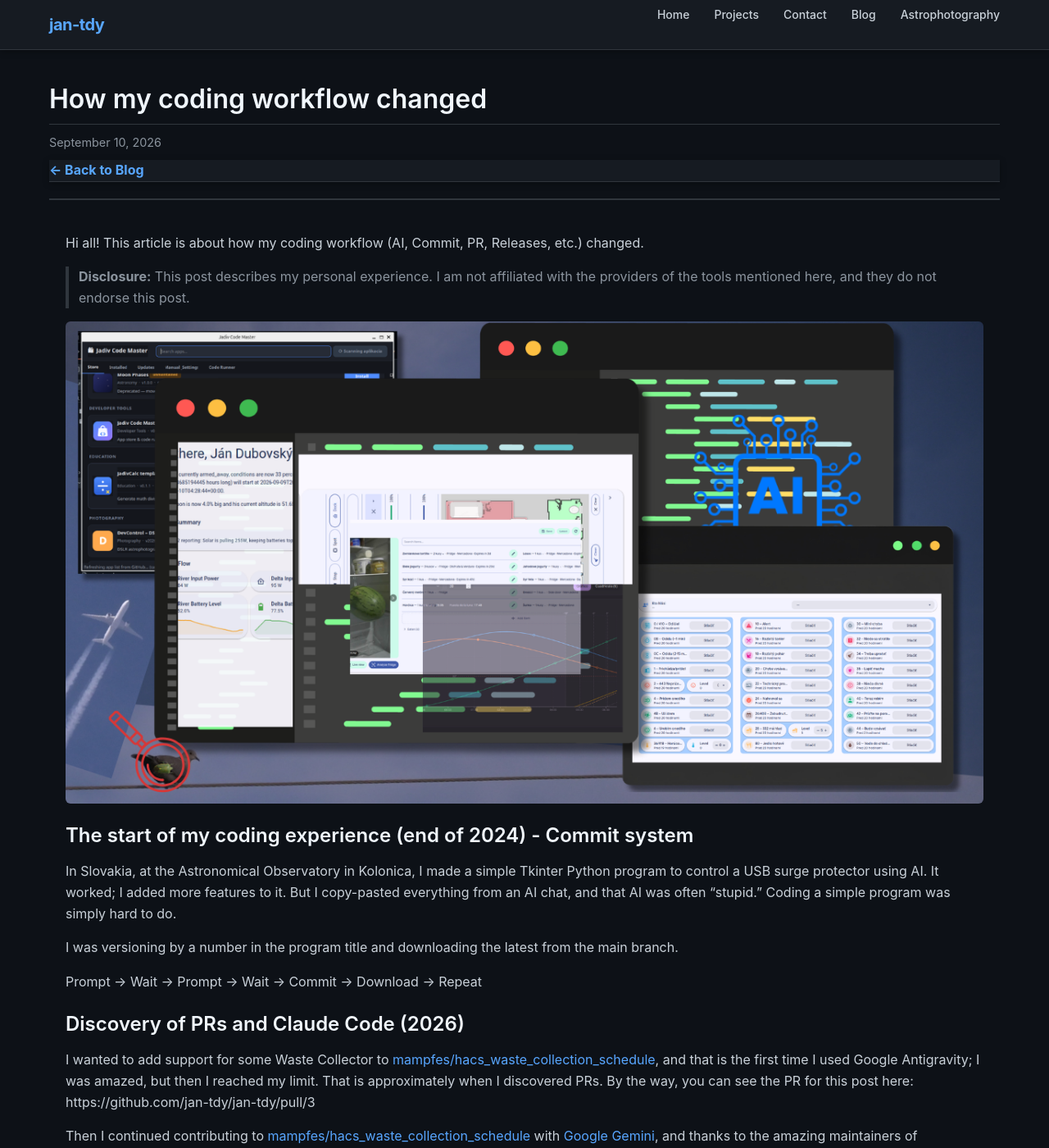
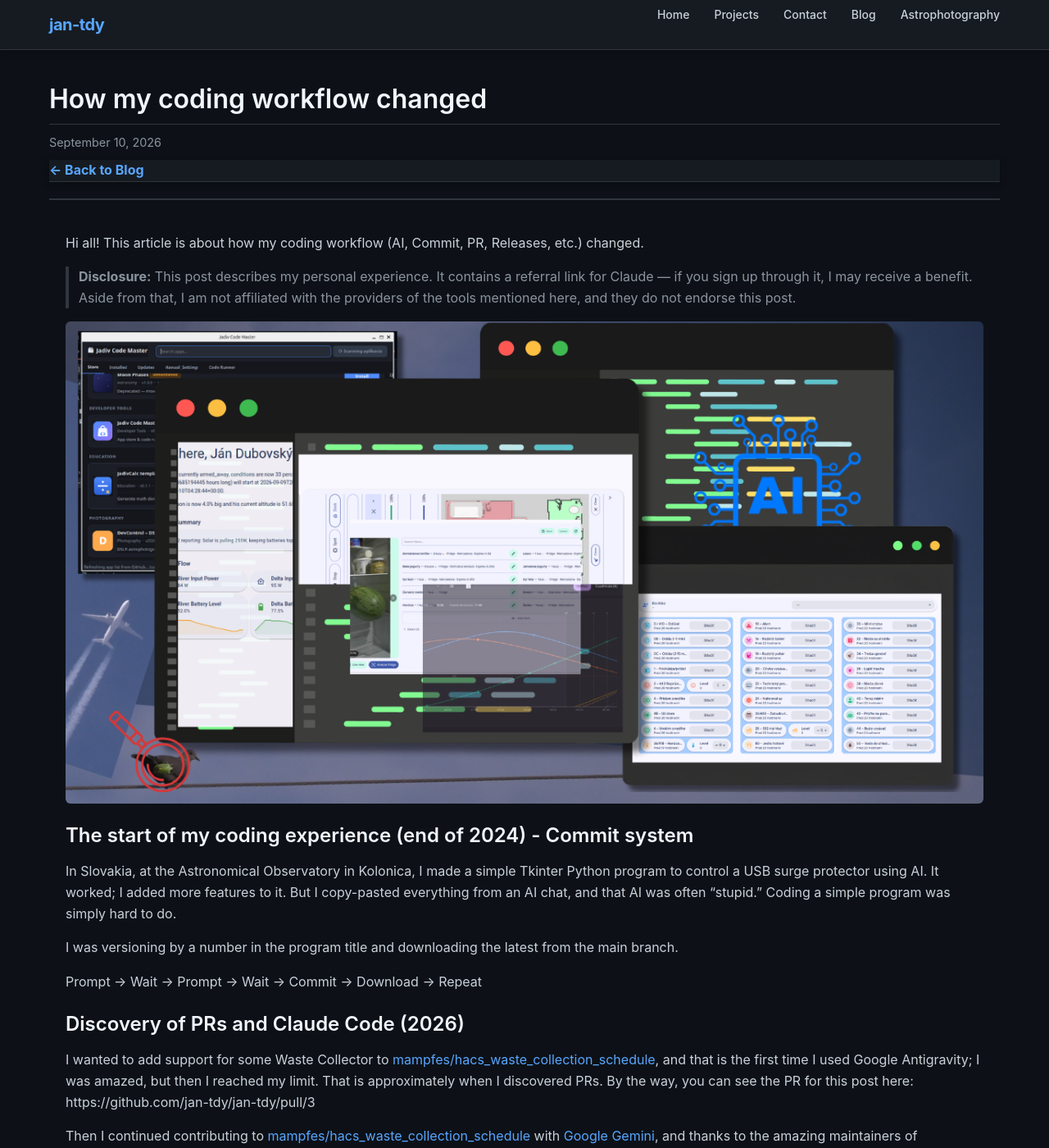
Before and after one commit to jan-tdy/jan-tdy, a Jekyll site: the page built from docs/_posts/2026-09-10-how-my-coding-workflow-changed.md, in a window 1280 px wide and 1400 px high. Shown: the whole window at 82% size. Built offline with Jekyll 4.4.1, drawn with Linux system fonts in a browser that asks for light colours; comment, search, counter and statistics services are not loaded; some of the changed text lies outside the part shown.

Commit message:
Add Claude referral link and update disclosure in coding workflow post
Co-Authored-By: Claude Sonnet 5 <noreply@anthropic.com>
Claude-Session: https://claude.ai/code/session_0167oZtHKLunLCz2dWGosafR

```diff
--- a/docs/_posts/2026-09-10-how-my-coding-workflow-changed.md
+++ b/docs/_posts/2026-09-10-how-my-coding-workflow-changed.md
@@ -7,7 +7,7 @@ date: 2026-09-10
 Hi all!
 This article is about how my coding workflow (AI, Commit, PR, Releases, etc.) changed.
 
-> **Disclosure:** This post describes my personal experience. I am not affiliated with the providers of the tools mentioned here, and they do not endorse this post.
+> **Disclosure:** This post describes my personal experience. It contains a referral link for Claude — if you sign up through it, I may receive a benefit. Aside from that, I am not affiliated with the providers of the tools mentioned here, and they do not endorse this post.
 
 ![Just some stupid image]({{ "/assets/posts/chaos.png" | relative_url }})
 
@@ -28,6 +28,8 @@ By the way, you can see the PR for this post here: https://github.com/jan-tdy/ja
 Then I continued contributing to [mampfes/hacs_waste_collection_schedule](https://github.com/mampfes/hacs_waste_collection_schedule) with [Google Gemini](https://gemini.google.com/),
 and thanks to the amazing maintainers of mampfes/hacs_waste_collection_schedule, I discovered [Claude Code](https://docs.anthropic.com/en/docs/claude-code/overview), which changed everything!
 Thank you very much @markvp and @bbr111!
+
+Want to try it yourself? Here's my [Claude referral link](https://claude.ai/referral/uwVNLsydFA).
 
 So that is when everything changed.
 - I started using pull requests for review and merging instead of managing changes directly.
```
